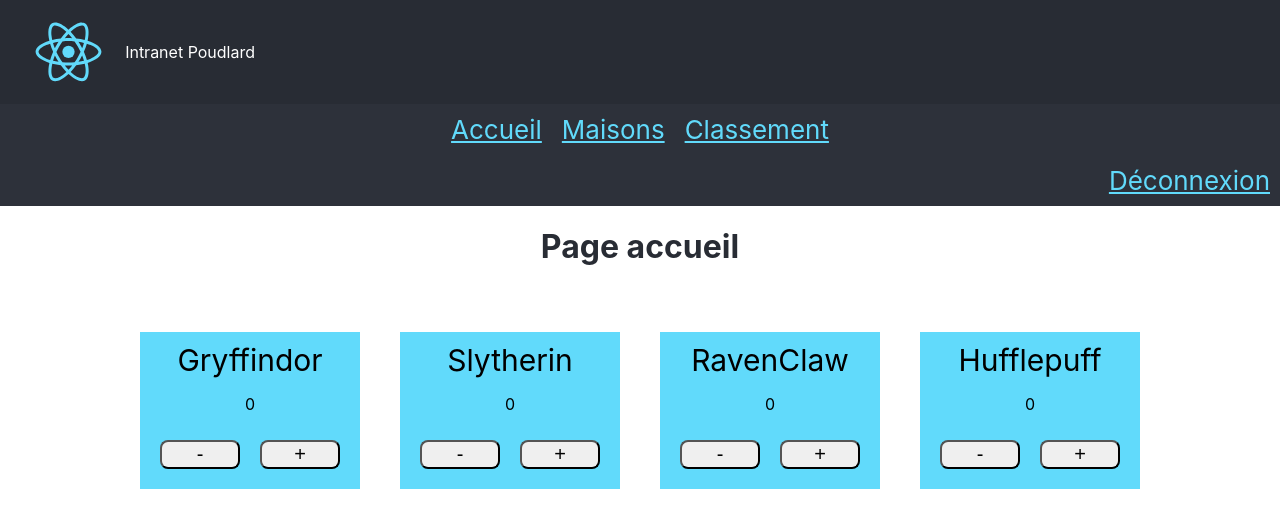
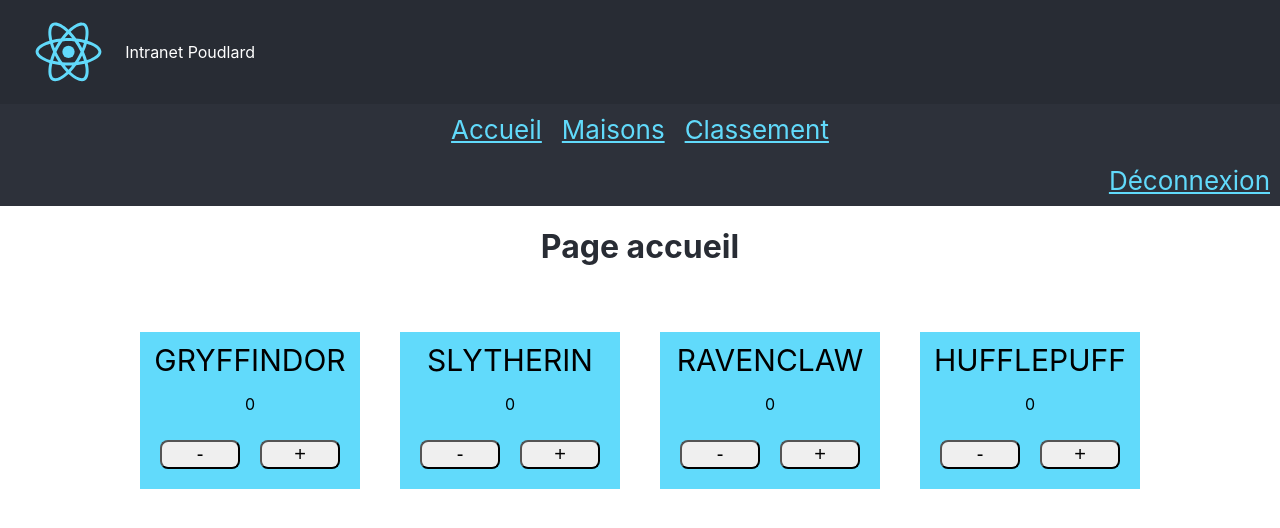
Before and after one commit to warouss/react-poudlard, a React (Create React App) app: page /home in a window 1280 px wide. Shown: the top 528 px of the page. Built offline with nearby package versions, Linux system fonts and the light colour scheme; sample sign-in values are in the browser's storage.

Commit message:
Ranking : useReducer, useContext, createContext

```diff
--- a/src/components/Counter.js
+++ b/src/components/Counter.js
@@ -1,16 +1,25 @@
-import React, { useState } from 'react';
+import React, { useContext } from 'react';
 import './Counter.css';
 import { PropTypes } from 'prop-types';
+import { CounterContext } from './../context/CounterContext';
 
 const Counter = ({ label }) => {
-  const [counter, setCounter] = useState(0);
+  const [state, dispatch] = useContext(CounterContext);
 
   return (
     <div className='counter'>
-      <span className='house'>{label}</span>
-      <p>{counter}</p>
-      <button onClick={() => setCounter(counter - 1)}>-</button>
-      <button onClick={() => setCounter(counter + 1)}>+</button>
+      <span className='house'>{label.toUpperCase()}</span>
+      <p>{state[label]}</p>
+      <button
+        onClick={() => dispatch({ type: label, payload: state[label] - 1 })}
+      >
+        -
+      </button>
+      <button
+        onClick={() => dispatch({ type: label, payload: state[label] + 1 })}
+      >
+        +
+      </button>
     </div>
   );
 };
--- a/src/config/Routes.js
+++ b/src/config/Routes.js
@@ -11,6 +11,7 @@ import Login from './../pages/Login';
 import Home from './../pages/Home';
 import Students from './../pages/Students';
 import Ranking from './../pages/Ranking';
+import { CounterContextProvider } from './../context/CounterContext';
 
 const PrivateRoute = (props) => {
   const isUserConnected = useCallback(() => {
@@ -27,6 +28,7 @@ const PrivateRoute = (props) => {
 
 const Routes = () => {
   return (
+    <CounterContextProvider>
       <Router>
         <Switch>
           <Route exact path='/'>
@@ -43,6 +45,7 @@ const Routes = () => {
           </PrivateRoute>
         </Switch>
       </Router>
+    </CounterContextProvider>
   );
 };
 
--- /dev/null
+++ b/src/context/CounterContext.js
@@ -0,0 +1,33 @@
+import React, { createContext, useReducer } from 'react'; // Create Context Object
+export const CounterContext = createContext(); // Create a provider for components to consume and subscribe to changes
+
+const initialState = {
+  gryffindor: 0,
+  slytherin: 0,
+  ravenClaw: 0,
+  hufflepuff: 0,
+};
+
+const reducer = (state, action) => {
+  switch (action.type) {
+    case 'gryffindor':
+      return { ...state, gryffindor: action.payload };
+    case 'slytherin':
+      return { ...state, slytherin: action.payload };
+    case 'ravenClaw':
+      return { ...state, ravenClaw: action.payload };
+    case 'hufflepuff':
+      return { ...state, hufflepuff: action.payload };
+    default:
+      throw new Error();
+  }
+};
+
+export const CounterContextProvider = (props) => {
+  const [state, dispatch] = useReducer(reducer, initialState);
+  return (
+    <CounterContext.Provider value={[state, dispatch]}>
+      {props.children}
+    </CounterContext.Provider>
+  );
+};
--- a/src/pages/Home.js
+++ b/src/pages/Home.js
@@ -8,10 +8,10 @@ const Home = () => {
     <Layout>
       <h1>Page accueil</h1>
       <div className='counters'>
-        <Counter label='Gryffindor'></Counter>
-        <Counter label='Slytherin'></Counter>
-        <Counter label='RavenClaw'></Counter>
-        <Counter label='Hufflepuff'></Counter>
+        <Counter label='gryffindor'></Counter>
+        <Counter label='slytherin'></Counter>
+        <Counter label='ravenClaw'></Counter>
+        <Counter label='hufflepuff'></Counter>
       </div>
     </Layout>
   );
--- a/src/pages/Ranking.js
+++ b/src/pages/Ranking.js
@@ -1,8 +1,10 @@
-import React, { useState, useEffect } from 'react';
+import React, { useState, useEffect, useContext } from 'react';
 import Layout from './Layout';
+import { CounterContext } from './../context/CounterContext';
 import './Ranking.css';
 
 const Ranking = () => {
+  const [state] = useContext(CounterContext);
   const [arrayCounter, setArrayCounter] = useState(null);
 
   const toArray = (obj) => {
@@ -10,7 +12,6 @@ const Ranking = () => {
     for (let house in obj) {
       sortable.push({ name: house, score: obj[house] });
     }
-
     setArrayCounter(
       sortable.sort((a, b) => {
         return b.score - a.score;
@@ -19,13 +20,7 @@ const Ranking = () => {
   };
 
   useEffect(() => {
-    const counterState = {
-      gryffindor: 10,
-      slytherin: 7,
-      ravenClaw: 5,
-      hufflepuff: 3,
-    };
-    toArray(counterState);
+    toArray(state);
   }, []);
 
   return (
```
Lines whose indentation alone changed are shown as unchanged.
